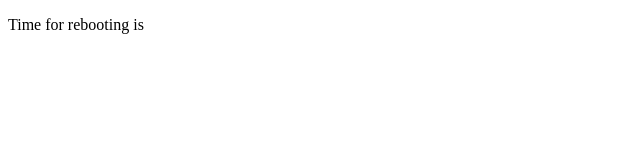
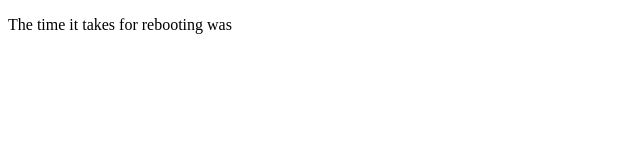
Before and after one commit to ambiesoft/RebootBench, a plain HTML site: page docs/rebooted.html in a window 1280 px wide. Shown: the whole page, without its empty margins (0-640 px from the left). Drawn offline with Linux system fonts and the light colour scheme.

Commit message:
change text

```diff
--- a/docs/rebooted.html
+++ b/docs/rebooted.html
@@ -7,7 +7,7 @@
     <title>RebootBench</title>
 </head>
 <body onload="calcTime()">
-    <p>Time for rebooting is <span id="reboottime"></span></p>
+    <p>The time it takes for rebooting was <span id="reboottime"></span></p>
 
 <script>
 
```
